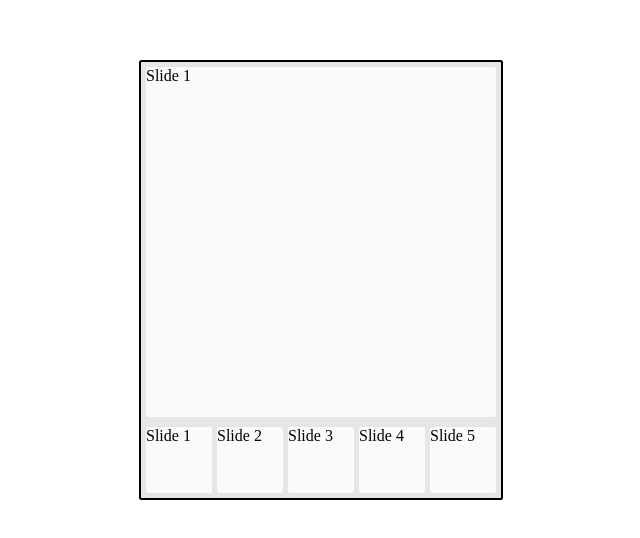
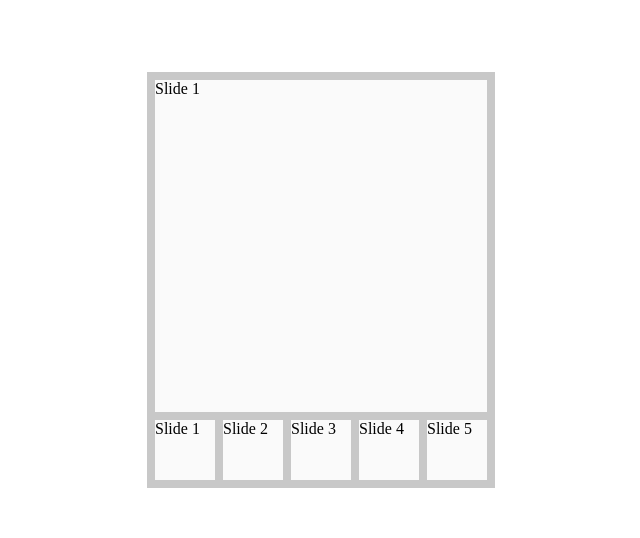
Before and after one commit to dadddda/carousel-react, a React app: page / in a window 1280 px wide. Shown: the part 120-658 px from the top of the page, without its empty margins (319-959 px from the left). Built offline with nearby package versions, Linux system fonts and the light colour scheme.

Commit message:
Tweaked styling

```diff
--- a/src/styles/Carousel.css
+++ b/src/styles/Carousel.css
@@ -1,11 +1,10 @@
 .Carousel {
   display: flex;
   flex-direction: column;
-  width: 364px; /* 360px + 4px border */
-  height: 440px; /* 436px + 4px border */
+  width: 348px;
+  height: 416px;
+  padding: 4px;
   margin: auto;
-  border: solid 2px black;
-  border-radius: 2.5px;
-  background-color: rgb(230, 230, 230);
+  background-color: rgb(200, 200, 200);
   overflow: hidden;
 }
--- a/src/styles/Slide.css
+++ b/src/styles/Slide.css
@@ -1,16 +1,16 @@
 .Slide {
   display: flex;
-  margin: 5px 2.5px;
-  border-radius: 2.5px;
+  margin: 4px;
   background-color: rgb(250, 250, 250);
 }
 
 .Slide.single {
-  width: 350px;
-  height: 350px;
+  width: 332px;
+  height: 332px;
+
 }
 
 .Slide.multiple {
-  width: 66px;
-  height: 66px;
+  width: 60px;
+  height: 60px;
 }
--- a/src/styles/Slides.css
+++ b/src/styles/Slides.css
@@ -1,6 +1,8 @@
 .Slides {
+  position: absolute;
+  left: 0;
   display: flex;
   width: max-content;
   height: max-content;
-  padding: 0 2.5px;
+  transition: unset;
 }
--- a/src/styles/View.css
+++ b/src/styles/View.css
@@ -1,15 +1,14 @@
 .View {
+  position: relative;
   display: flex;
   width: 100%;
   overflow: hidden;
 }
 
 .View.single {
-  height: 360px;
-  /* background-color: rgb(210, 210, 210); */
+  height: 340px;
 }
 
 .View.multiple {
-  height: 76px;
-  /* background-color: rgb(190, 190, 190); */
+  height: 68px;
 }
```
